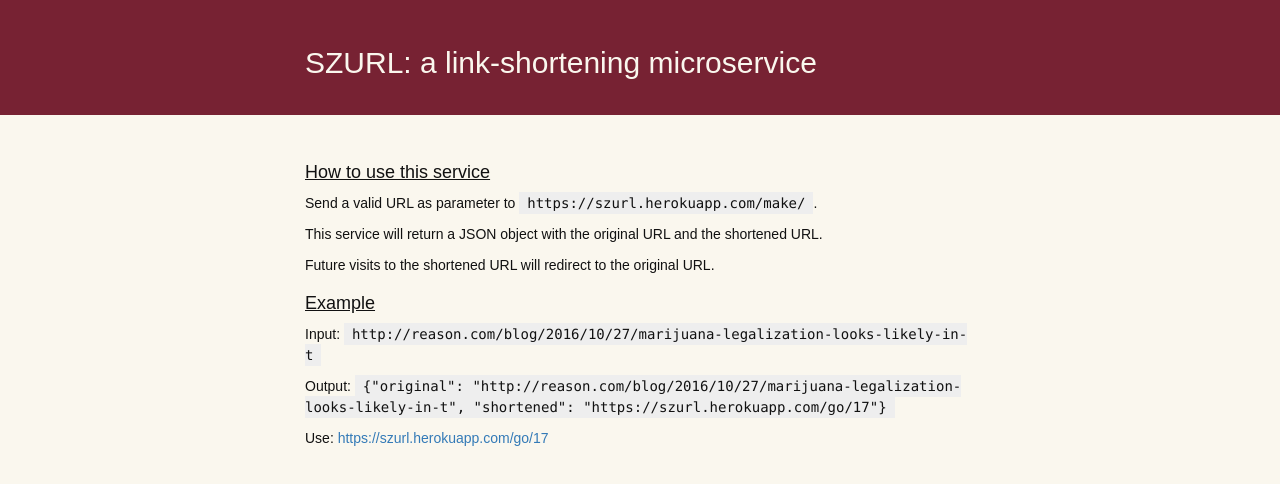
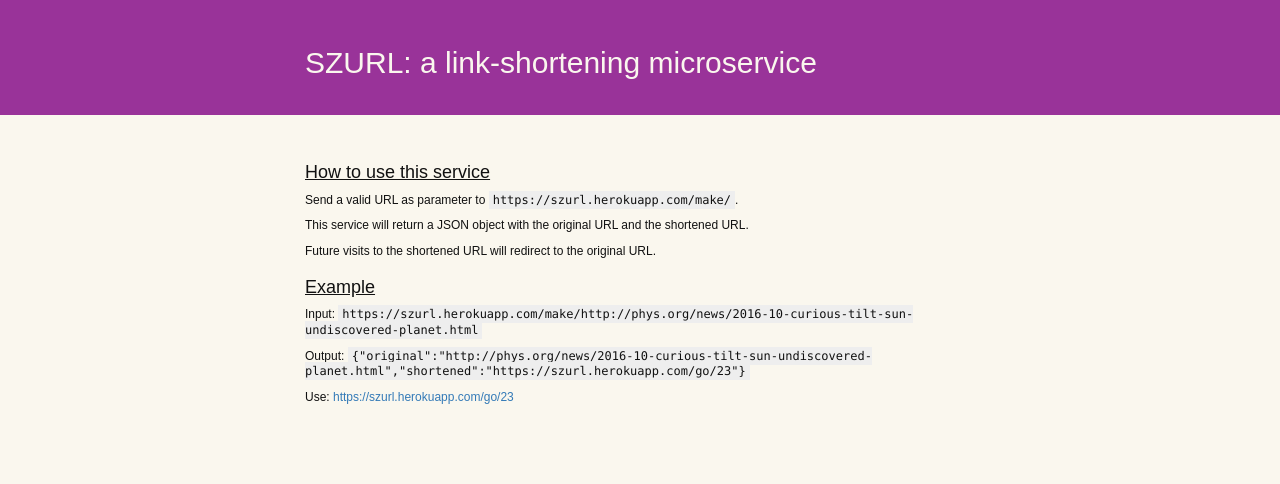
Before and after one commit to DougRiblet/shortener, a website: page index.html in a window 1280 px wide. Drawn offline with nearby package versions, Linux system fonts and the light colour scheme.

Commit message:
add start to package.json, edit index.html

```diff
--- a/app.js
+++ b/app.js
@@ -25,7 +25,7 @@
   res.sendStatus(200);
 });
 
-app.get('/make/:input*', function(req, res) {
+app.get('/make/*', function(req, res) {
   var original = req.url.slice(6);
   if (validator.isURL(original)){
     var regexhttp = new RegExp("^(http|https)://", "i");
--- a/index.html
+++ b/index.html
@@ -9,15 +9,15 @@
     background-color: #faf7ee;
     color: #111;
     font-family: Arial, Helvetica, sans-serif;
-    font-size: 14px;
-    line-height: 150%;
+    font-size: 12px;
+    line-height: 130%;
   }
   .container, .jumbotron .container {
     max-width: 700px;
     margin:10px auto;
   }
   .jumbotron {
-    background-color: #723;
+    background-color: #939;
     color: #faf7ee;
     padding-top: 16px;
     padding-bottom: 16px;
@@ -28,7 +28,7 @@
   .example {
     font-family: "Lucida Console", Monaco, monospace;
     background-color: #eee;
-    padding: 3px 8px;
+    padding: 2px 4px;
   }
   </style>
 </head>
@@ -52,11 +52,11 @@
 
 <h4>Example</h4>
 
-<p>Input: <span class="example">http://reason.com/blog/2016/10/27/marijuana-legalization-looks-likely-in-t</span></p>
+<p>Input: <span class="example">https://szurl.herokuapp.com/make/http://phys.org/news/2016-10-curious-tilt-sun-undiscovered-planet.html</span></p>
 
-<p>Output: <span class="example">{"original": "http://reason.com/blog/2016/10/27/marijuana-legalization-looks-likely-in-t", "shortened": "https://szurl.herokuapp.com/go/17"}</span></p>
+<p>Output: <span class="example">{"original":"http://phys.org/news/2016-10-curious-tilt-sun-undiscovered-planet.html","shortened":"https://szurl.herokuapp.com/go/23"}</span></p>
 
-<p>Use: <a href="https://szurl.herokuapp.com/go/17">https://szurl.herokuapp.com/go/17</a></p>
+<p>Use: <a href="https://szurl.herokuapp.com/go/17">https://szurl.herokuapp.com/go/23</a></p>
 
 </div>
 
--- a/package.json
+++ b/package.json
@@ -4,6 +4,7 @@
   "description": "URL shortener microservice",
   "main": "app.js",
   "scripts": {
+    "start": "node app.js",
     "test": "echo \"Error: no test specified\" && exit 1"
   },
   "repository": {
```
